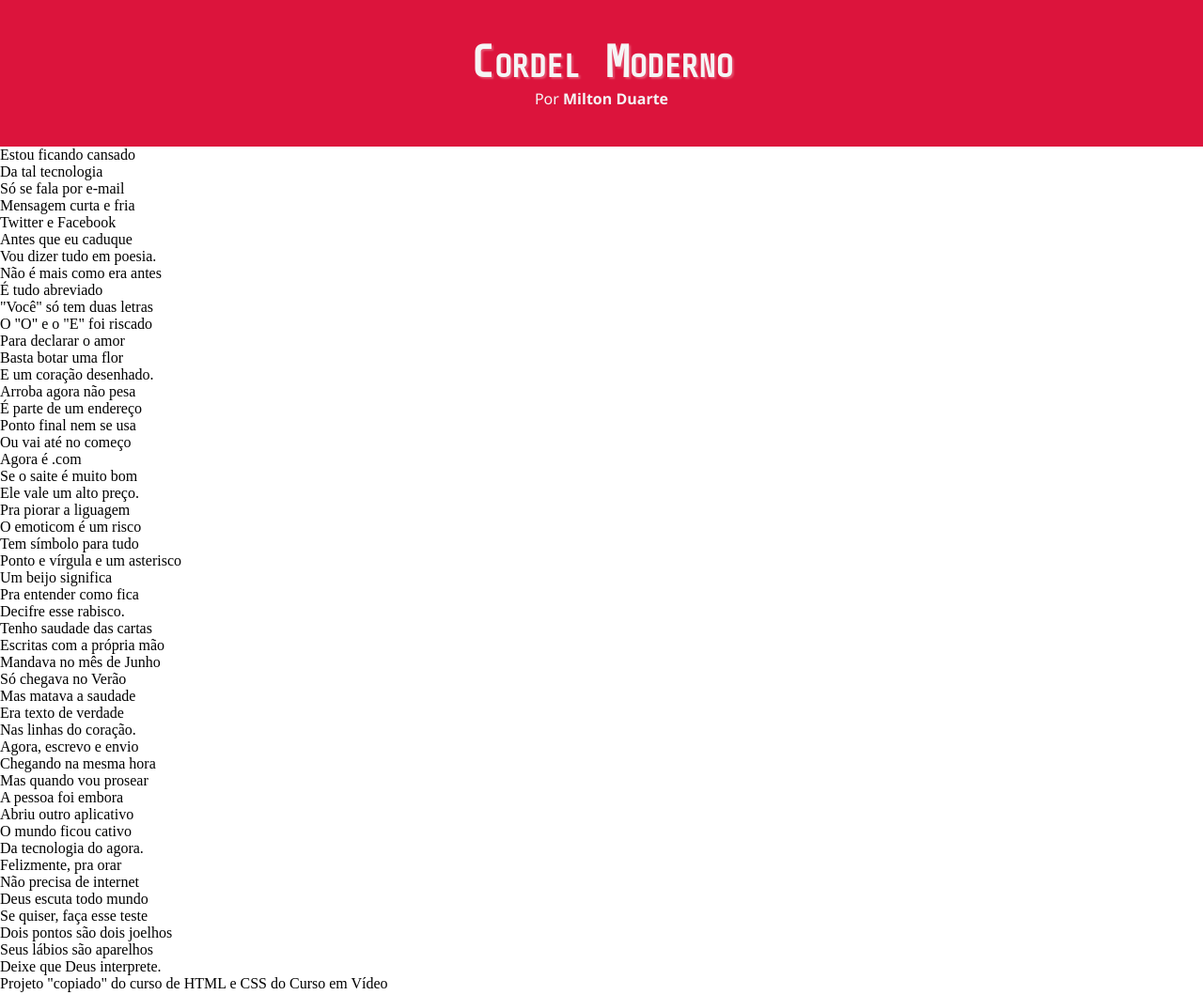
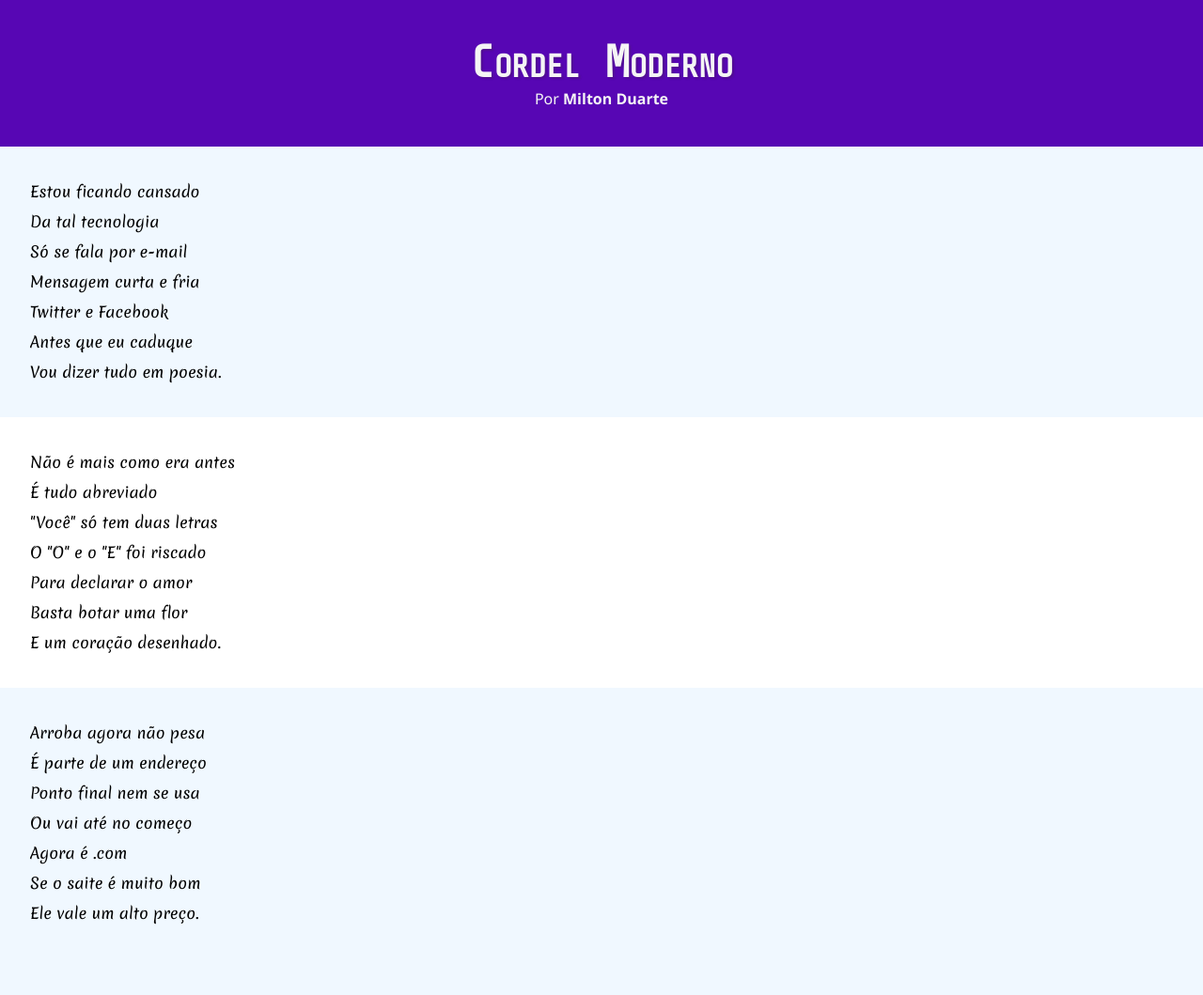
Before and after one commit to WandesonAC/html-css-javascript-pratica, a plain HTML site: page Praticando/pratica-modulo-3/index.html in a window 1280 px wide. Shown: the top 1059 px of the page at 94% size. Drawn offline with nearby package versions, Linux system fonts and the light colour scheme.

Commit message:
Update style.css

```diff
--- a/Praticando/pratica-modulo-3/style.css
+++ b/Praticando/pratica-modulo-3/style.css
@@ -15,12 +15,12 @@
     --fonte3: 'Segoe UI', Tahoma, Geneva, Verdana, sans-serif;
 }
 
-body {
+html, body {
     min-height: 500px;
 }
 
 header {
-    background-color: crimson;
+    background-color: rgb(87, 6, 180);
     color: whitesmoke;
     padding-top: 40px;
     padding-bottom: 40px;
@@ -31,7 +31,7 @@ header > h1 {
     font-family: var(--fonte1);
     font-variant: small-caps;
     font-size: 3em;
-    text-shadow: 2px 1.5px 2px rgba(255, 255, 255, 0.247);
+    text-shadow: 2px 1.5px 2px rgba(65, 41, 41, 0.247);
 }
 
 header > p {
@@ -47,3 +47,17 @@ a {
 a:hover {
     text-transform: uppercase;
 }
+
+section > p {
+    font-family: var(--fonte2);
+    line-height: 2em;
+    padding: 2em;
+}
+
+section.normal {
+    background-color: aliceblue;
+}
+
+section.imagem {
+
+}
```
